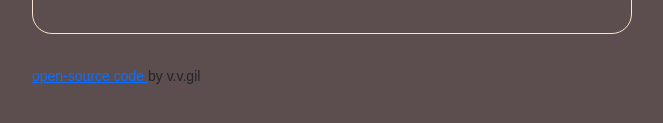
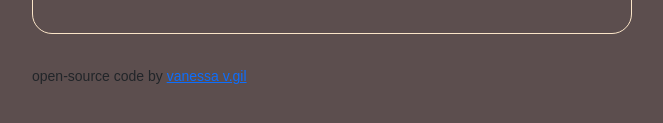
Before and after one commit to vanessavgil/vstar_weather_app, a plain HTML site: page index.html in a window 1280 px wide. Shown: the part 251-374 px from the top of the page, without its empty margins (308-971 px from the left). Drawn offline with nearby package versions, Linux system fonts and the light colour scheme; no server answers.

Commit message:
finishing touches

```diff
--- a/index.html
+++ b/index.html
@@ -59,7 +59,7 @@ id="icon"/>
 <div class="col-6">
     <div class="d-flex weather-precip">
     <ul>
-        <li>Humidity: <span id="humidity"> </span> %</li>
+        <li>Humidity: <span id="humidity"> </span>%</li>
         <li>Wind: <span id="wind"> </span> mi/hr.</li>
     </ul>
     </div>
@@ -68,7 +68,7 @@ id="icon"/>
 </div>
 </div>
 <small>
-   <a href="https://github.com/vanessavgil/vstar_weather_app" target="_blank">open-source code  </a> by v.v.gil
+   open-source code by  </a> <a href="https://github.com/vanessavgil/vstar_weather_app" target="_blank"> vanessa v.gil </a>
 </small>
   </div>
 </div>
```
